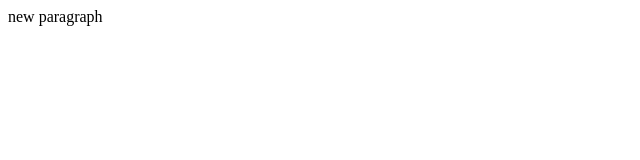
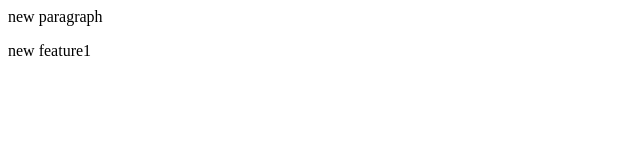
Before and after one commit to mardanhindoliya/Localrepo, a plain HTML site: page index.html in a window 1280 px wide. Shown: the full height of the page, 0-640 px from the left. Drawn offline with Linux system fonts and the light colour scheme.

Commit message:
add new feature1

```diff
--- a/index.html
+++ b/index.html
@@ -1 +1,3 @@
 <p> new paragraph</p>
+<p> new feature1
+</p>
```
